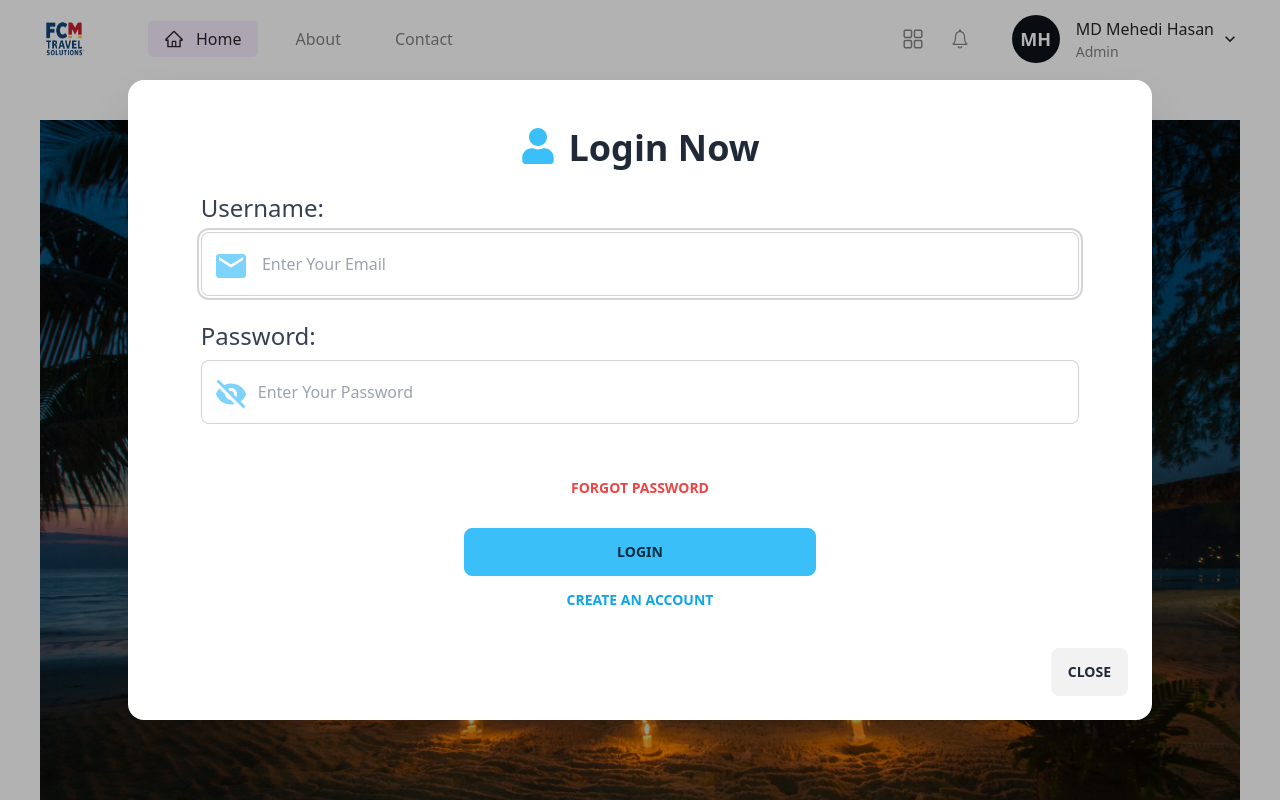
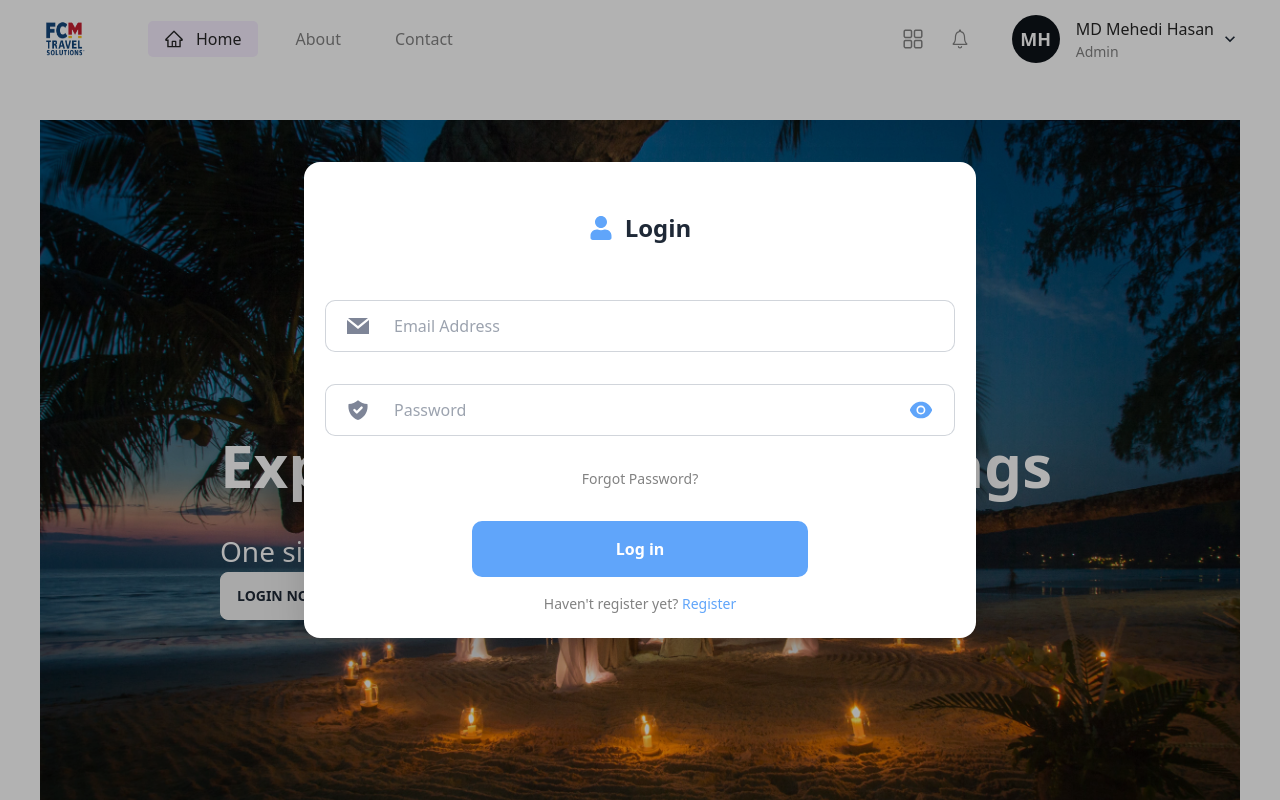
Before and after one commit to MD-Mehedi-Hasan18111/tour-management-client, a Next.js app: page / in a window 1280 px wide. Both pictures are taken after a click on the button "LOGIN NOW". Shown: the top 800 px of the page. Built offline with nearby package versions, Linux system fonts and the light colour scheme.

Commit message:
Login Modal modified

```diff
--- a/src/global/components/Shared/Login.jsx
+++ b/src/global/components/Shared/Login.jsx
@@ -2,15 +2,21 @@ import { useCallback, useEffect, useState } from "react";
 import { useRouter } from "next/router";
 import Link from "next/link";
 import { FaUser } from "react-icons/fa";
-import { MdEmail } from "react-icons/md";
+import { MdEmail, MdSecurity } from "react-icons/md";
 import { BsFillCheckCircleFill } from "react-icons/bs";
 import { BiSolidHide } from "react-icons/bi";
+import { AiFillEye, AiTwotoneEyeInvisible } from "react-icons/ai";
+import { HiShieldCheck } from "react-icons/hi";
+import { GrMail } from "react-icons/gr";
 // const axios = require("axios");
 
 const Login = () => {
   const router = useRouter();
+  const [passwordType, setPasswordType] = useState("password");
   const [email, setEmail] = useState("");
   const [password, setPassword] = useState("");
+  const [errorEmail, setErrorEmail] = useState("");
+  const [isLoad, setIsLoad] = useState(false);
 
   //   const handleSubmit = async (e) => {
   //     e.preventDefault();
@@ -49,137 +55,104 @@ const Login = () => {
         Login Now
       </button>
       <dialog id="my_modal_5" className="modal ">
-        <div className="modal-box w-11/12 max-w-5xl">
-          <div class=" w-full flex flex-col items-center">
-            <h3 className="text-4xl flex font-bold my-6">
+        <div className="modal-box lg:w-8/12 md:w-7/12 w-11/12 max-w-2xl">
+          <div class="w-full flex flex-col items-center">
+            <h3 className="lg:text-[24px] text-[20px] flex items-center font-bold my-6">
               {" "}
               <span className="me-3">
-                <FaUser className="text-info" />{" "}
+                <FaUser className="text-blue-400 lg:text-[24px] text-[20px]" />{" "}
               </span>{" "}
-              Login Now{" "}
+              Login
             </h3>
             <form
-              // onSubmit={handleSubmit}
-              className="md:w-[90%] w-10/12 grid"
+              // onSubmit={handleManualLogin}
+              className="lg:mt-[30px] mt-[20px]"
             >
-              <div className="relative  bg-white ">
-                <label
-                  class="block text-gray-700 text-2xl font-medium mb-2"
-                  for="username"
+              <div
+                className={`flex flex-col justify-center lg:space-y-8 space-y-6`}
               >
-                  Username:
-                </label>
-                <MdEmail className="absolute text-4xl text-sky-300 z-2 mt-4 mx-3 rounded-md" />
+                <div>
+                  <div
+                    className={`flex items-center lg:w-[630px] w-full mx-auto ${
+                      errorEmail !== "" ? "lg:mb-1.5" : "mb-0"
+                    }`}
+                  >
+                    <div className="flex items-center border border-r-0 border-gray-300 rounded-l-[10px] lg:px-5 px-2.5 lg:h-[52px] h-[38px]">
+                      <GrMail className="lg:text-[24px] text-[20px] text-[#7E8597]" />
+                    </div>
                     <input
+                      onChange={(e) => handleEmail(e)}
                       type="email"
-                  placeholder={` Enter Your Email `}
-                  className="input input-bordered w-full h-16 z-1 py-[3px] pl-14 "
-                  onChange={(e) => {
-                    setEmail(e.target.value);
-                  }}
+                      placeholder="Email Address"
+                      className="lg:w-[623px] w-full lg:h-[52px] h-[38px] focus:outline-none bg-transparent border border-gray-300 border-l-0 rounded-r-[10px] px-1 lg:text-[16px] text-[12px]"
+                      required
                     />
                   </div>
-              <br />
-              <div className="relative  bg-white ">
-                <label
-                  class="block text-gray-700 text-2xl font-medium mb-2"
-                  for="username"
+                  {errorEmail && (
+                    <span className="text-red-500 lg:text-[16px] text-[12px]  lg:ml-[130px]">
+                      {errorEmail}
+                    </span>
+                  )}
+                </div>
+
+                <div className="flex items-center lg:w-[630px] w-full mx-auto">
+                  <div className="flex items-center border border-r-0 border-gray-300 rounded-l-[10px] lg:px-5 px-2.5 lg:h-[52px] h-[38px]">
+                    <HiShieldCheck className="lg:text-[24px] text-[20px] text-[#7E8597]" />
+                  </div>
+                  <input
+                    onChange={(e) => setPassword(e.target.value)}
+                    type={passwordType}
+                    placeholder="Password"
+                    className=" lg:w-[623px] w-full lg:h-[52px] h-[38px] focus:outline-none bg-transparent border border-gray-300 border-l-0 border-r-0 px-1 lg:text-[16px] text-[12px]"
+                    required
+                  />
+                  <div className="flex items-center border border-l-0 border-gray-300 rounded-r-[10px] lg:px-5 px-2.5 lg:h-[52px] h-[38px]">
+                    {passwordType == "password" ? (
+                      <AiFillEye
+                        onClick={() => setPasswordType("text")}
+                        className="cursor-pointer lg:text-[26px] text-[22px] text-blue-400"
+                      />
+                    ) : (
+                      <AiTwotoneEyeInvisible
+                        onClick={() => setPasswordType("password")}
+                        className="cursor-pointer lg:text-[26px] text-[22px] text-blue-400"
+                      />
+                    )}
+                  </div>
+                </div>
+                <h4
+                  // onClick={() => {
+                  //   router.push("/forgot-password");
+                  // }}
+                  className="cursor-pointer text-[#828282] hover:text-gray-700 lg:text-[14px] text-[12px] text-center"
                 >
-                  Password:
-                </label>
-                <BiSolidHide className="absolute text-4xl text-sky-300 z-2 mt-4 mx-3 rounded-md" />
-                <input
-                  type="password"
-                  placeholder="Enter Your Password"
-                  className="input input-bordered w-full h-16 z-1 py-[3px] pl-14 "
-                  onChange={(e) => {
-                    setPassword(e.target.value);
-                  }}
-                />
-              </div>
-              <br />
-              <p className="text-center my-4 ">
-                {" "}
-                <Link
-                  href="/register"
-                  className="btn btn-link mx-auto no-underline text-red-500"
+                  Forgot Password?
+                </h4>
+                {isLoad ? (
+                  <button
+                    disabled
+                    className="lg:text-[16px] text-[14px] rounded-[10px] bg-[#DBB7FF] lg:w-[336px] w-[236px] lg:py-[12px] py-[10px]  text-[#262626] mx-auto font-[600] flex justify-center"
                   >
-                  Forgot Password
-                </Link>
-              </p>
+                    <span className="loading loading-spinner loading-md"></span>
+                  </button>
+                ) : (
                   <button
                     type="submit"
-                className="btn mx-auto md:w-2/5 w-full btn-info md:px-40 px-6 "
+                    className="lg:text-[16px] text-[14px] rounded-[10px] bg-blue-400 text-white lg:w-[336px] w-[236px] lg:py-[16px] py-[12px]  text-[#262626] mx-auto font-[600]"
                   >
-                Login
+                    Log in
                   </button>
-              <Link
-                href="/register"
-                className="btn btn-link text-sky-500 no-underline"
-              >
-                Create An Account
-              </Link>
+                )}
+              </div>
             </form>
-            {/* <div class="w-full max-w-xs">
-              <form class="bg-white shadow-md rounded px-8 pt-6 pb-8 mb-4">
-                <div class="mb-4">
-                  <label
-                    class="block text-gray-700 text-sm font-bold mb-2"
-                    for="username"
-                  >
-                    Username
-                  </label>
-                  <input
-                    class="shadow appearance-none border rounded w-full py-2 px-3 text-gray-700 leading-tight focus:outline-none focus:shadow-outline"
-                    id="username"
-                    type="text"
-                    placeholder="Username"
-                  />
-                </div>
-                <div class="mb-6">
-                  <label
-                    class="block text-gray-700 text-sm font-bold mb-2"
-                    for="password"
-                  >
-                    Password
-                  </label>
-                  <input
-                    class="shadow appearance-none border border-red-500 rounded w-full py-2 px-3 text-gray-700 mb-3 leading-tight focus:outline-none focus:shadow-outline"
-                    id="password"
-                    type="password"
-                    placeholder="******************"
-                  />
-                  <p class="text-red-500 text-xs italic">
-                    Please choose a password.
+            <p className="text-[#828282] mt-4 text-[14px]">
+              Haven't register yet? <Link className="text-blue-400 font-[500]" href="/register">Register</Link>
             </p>
           </div>
-                <div class="flex items-center justify-between">
-                  <button
-                    class="bg-blue-500 hover:bg-blue-700 text-white font-bold py-2 px-4 rounded focus:outline-none focus:shadow-outline"
-                    type="button"
-                  >
-                    Sign In
-                  </button>
-                  <a
-                    class="inline-block align-baseline font-bold text-sm text-blue-500 hover:text-blue-800"
-                    href="#"
-                  >
-                    Forgot Password?
-                  </a>
         </div>
+        <form method="dialog" className="modal-backdrop">
+          <button>close</button>
         </form>
-              <p class="text-center text-gray-500 text-xs">
-                &copy;2020 Acme Corp. All rights reserved.
-              </p>
-            </div> */}
-          </div>
-          <div className="modal-action">
-            <form method="dialog">
-              {/* if there is a button in form, it will close the modal */}
-              <button className="btn">Close</button>
-            </form>
-          </div>
-        </div>
       </dialog>
     </div>
   );
```
Lines whose indentation alone changed are shown as unchanged.
